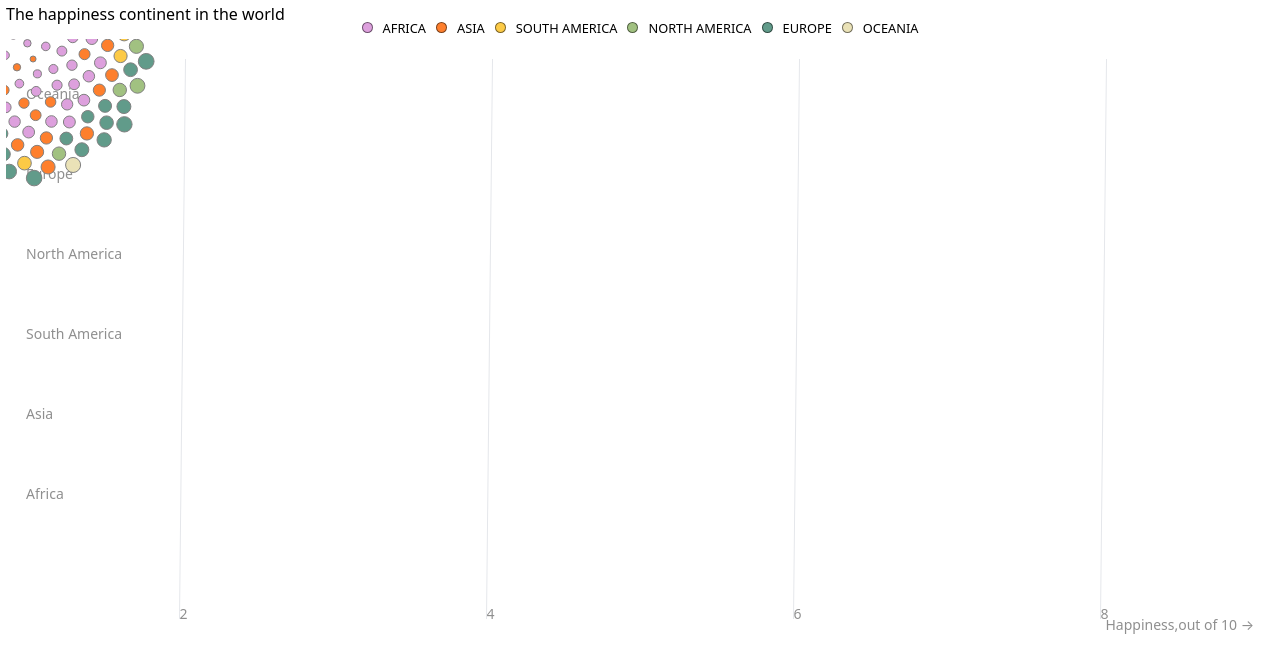
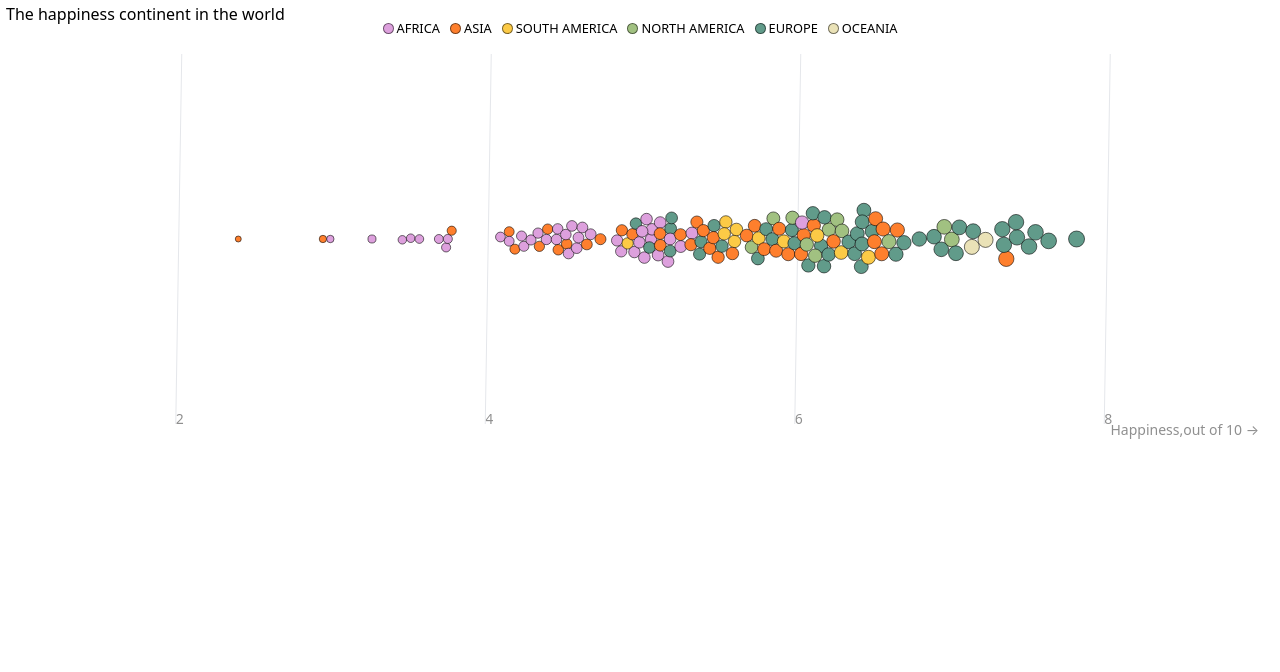
Before and after one commit to simanga-dev/learn-d3-svelte, a Svelte app: page / in a window 1280 px wide. Shown: the top 672 px of the page. Built offline with nearby package versions, Linux system fonts and the light colour scheme.

Commit message:
feat(BeeswarmChart): added BeeswarmChart

```diff
--- a/src/components/BeeswarmChart/AxisY.svelte
+++ b/src/components/BeeswarmChart/AxisY.svelte
@@ -1,13 +1,17 @@
 <script>
     export let yScale;
+    export let groupByContinet;
+    import { fade } from "svelte/transition";
 
     const ticks = yScale.domain();
 </script>
 
 <g class="ticks">
-    {#each ticks as tick}
-        <g class="tick">
-            <text y={yScale(tick)} x="0">{tick}</text>
-        </g>
+    {#each ticks as tick, index}
+        {#if groupByContinet}
+            <g class="tick" in:fade={{ delay: index * 100 }} out:fade>
+                <text y={yScale(tick)} x="0">{tick}</text>
+            </g>
+        {/if}
     {/each}
 </g>
--- a/src/components/BeeswarmChart/BeeswarmChart.svelte
+++ b/src/components/BeeswarmChart/BeeswarmChart.svelte
@@ -6,15 +6,17 @@
     import AxisX from "./AxisX.svelte";
     import AxisY from "./AxisY.svelte";
     import Legend from "./Legend.svelte";
+    import Tootip from "./Tooltip.svelte";
+    import { fade } from "svelte/transition";
 
     let width = 400,
-        height = 600;
+        height = 400;
 
     const margin = {
-        top: 20,
-        right: 20,
-        bottom: 20,
-        left: 20,
+        top: 15,
+        right: 15,
+        bottom: 15,
+        left: 15,
     };
 
     // Generate the average for each continent, so that we can sort according to that
@@ -43,17 +45,19 @@
     $: innerWidth = width - margin.left - margin.right;
     let innerHeight = height - margin.top - margin.bottom;
 
-    $: xScale = scaleLinear()
     // .domain(extent(data, (d) => d.happiness))
-        .domain([1, 9])
-        .range([0, innerWidth]);
+    $: xScale = scaleLinear().domain([1, 9]).range([0, innerWidth]);
 
     let yScale = scaleBand()
         .domain(continents)
         .range([innerHeight, 0])
         .paddingOuter(0.5);
 
-    $: simulation = forceSimulation(data)
+    let groupByContinet = false;
+
+    const simulation = forceSimulation(data);
+    $: {
+        simulation
             .force(
                 "x",
                 forceX()
@@ -63,40 +67,115 @@
             .force(
                 "y",
                 forceY()
-                .y((d) => yScale(d.continent))
+                    .y(
+                        groupByContinet
+                            ? (d) => yScale(d.continent)
+                            : innerHeight / 2
+                    )
                     .strength(0.2)
             )
             .force(
                 "collide",
                 forceCollide().radius((d) => radiusScale(d.happiness))
-        );
+            )
+            .alpha(0.3)
+            .alphaDecay(0.0005)
+            .restart();
+    }
 
-    $: nodes = simulation.nodes();
+    let nodes = [];
+    simulation.on("tick", () => {
+        nodes = simulation.nodes();
+    });
+
+    let hovered;
+    let hoveredContinent;
+    $: console.log(hoveredContinent);
 </script>
 
 <h1>The happiness continent in the world</h1>
 
-<div class="chart-container" bind:clientWidth={width}>
-    <Legend {colorScale} />
-    <svg {width} {height}>
+<Legend {colorScale} bind:hoveredContinent />
+<div
+    class="chart-container"
+    on:click={() => {
+        groupByContinet = !groupByContinet;
+        hovered = null;
+    }}
+    on:keydown={() => {
+        groupByContinet = !groupByContinet;
+        hovered = null;
+    }}
+    bind:clientWidth={width}
+>
+    <svg
+        {width}
+        {height}
+        on:mouseleave={() => {
+            hovered = null;
+        }}
+    >
         <g transform="translate({margin.left}, {margin.top})">
             <AxisX {xScale} height={innerHeight} width={innerWidth} />
-            <AxisY {yScale} />
-            {#each nodes as node}
+            <AxisY {yScale} {groupByContinet} />
+            {#if hovered}
+                <line
+                    x1={hovered.x}
+                    x2={hovered.x}
+                    y1={height - margin.bottom}
+                    y2={hovered.y + margin.top + radiusScale(hovered.happiness)}
+                    stroke={colorScale(hovered.continent)}
+                    stroke-width="2"
+                />
+            {/if}
+
+            {#each nodes as node, index}
                 <circle
+                    in:fade={{ delay: 500 + index * 10 }}
+                    role="button"
                     cx={node.x}
                     cy={node.y}
                     r={radiusScale(node.happiness)}
                     fill={colorScale(node.continent)}
-                    stroke="gray"
+                    stroke={hovered || hoveredContinent
+                        ? hovered === node || hoveredContinent == node.continent
+                            ? "black"
+                            : "transparent"
+                        : "#00000090"}
+                    opacity={hovered || hoveredContinent
+                        ? hovered === node || hoveredContinent == node.continent
+                            ? 1
+                            : 0.3
+                        : 1}
+                    on:mouseover={() => {
+                        hovered = node;
+                    }}
+                    on:focus={() => {
+                        hovered = node;
+                    }}
+                    tabindex="0"
+                    on:click={(e) => {
+                        e.stopPropagation();
+                    }}
+                    on:keydown={(e) => {
+                        e.stopPropagation();
+                    }}
                 />
             {/each}
         </g>
     </svg>
+    {#if hovered}
+        <Tootip {colorScale} data={hovered} {width} />
+    {/if}
 </div>
 
 <style>
-    svg {
-        /* background: gray */
+    .chart-container {
+        position: relative;
+    }
+
+    circle {
+        transition: stroke 300ms ease, opacity 300ms ease;
+        cursor: pointer;
     }
 </style>
--- a/src/components/BeeswarmChart/Legend.svelte
+++ b/src/components/BeeswarmChart/Legend.svelte
@@ -1,11 +1,29 @@
 <script>
     export let colorScale;
+    export let hoveredContinent;
+    let continents = colorScale.domain();
 </script>
 
-<div class="legend">
-    {#each colorScale.domain() as domain}
-        <span style="background-color: {colorScale(domain)}" />
-        <p>{domain}</p>
+<div
+    class="legend"
+    on:mouseleave={() => {
+        hoveredContinent = null;
+    }}
+>
+    {#each continents as continent}
+        <p
+            on:mouseover={() => {
+                hoveredContinent = continent;
+            }}
+            on:focus={() => {
+                hoveredContinent = continent;
+            }}
+            class:unHoveredContinent={hoveredContinent &&
+                hoveredContinent !== continent}
+        >
+            <span style="background-color: {colorScale(continent)}" />
+            {continent}
+        </p>
     {/each}
 </div>
 
@@ -32,5 +50,10 @@
         display: flex;
         align-items: center;
         column-gap: 3px; /* Adds a slight gap between the span and the text */
+        cursor: pointer;
+        transition: opacity 300ms ease;
+    }
+    .unHoveredContinent {
+        opacity: 0.3;
     }
 </style>
--- /dev/null
+++ b/src/components/BeeswarmChart/Tooltip.svelte
@@ -0,0 +1,91 @@
+<script>
+    export let data;
+    export let colorScale;
+    export let width;
+    import { fly, fade } from "svelte/transition";
+
+    let tooltipWidth;
+
+    const xNudge = 5;
+    const yNudge = 5;
+
+    // If the x position + the tooltip width exceeds the chart width, offset backward to prevent overflow
+    $: xPosition =
+        data.x + tooltipWidth + xNudge > width
+            ? data.x - tooltipWidth - xNudge
+            : data.x + xNudge;
+    $: yPosition = data.y + yNudge;
+</script>
+
+<div
+    class="tooltip"
+    in:fly={{ y: 10, duration: 200, delay: 200 }}
+    out:fade
+    style="position: absolute; top: {yPosition}px; left: {xPosition}px"
+    bind:clientWidth={tooltipWidth}
+>
+    <!-- Country name -->
+    <h1>
+        {data.country}
+    </h1>
+    <div class="info">
+        <span class="score">
+            {data.happiness}/10
+        </span>
+        <span
+            class="continent"
+            style="background: {colorScale(data.continent)}"
+        >
+            {data.continent}
+        </span>
+    </div>
+    <span class="bar background" />
+    <span
+        class="bar foreground"
+        style="background: {colorScale(data.continent)};
+        width: {data.happiness * 10}%
+        "
+    />
+</div>
+
+<style>
+    .tooltip {
+        position: absolute;
+        background: white;
+        box-shadow: rgba(0, 0, 0, 0.15) 2px 3px 8px; /* Gives a nice 3d effect */
+        padding: 8px 6px; /* Adds space around content within tooltip */
+        border-radius: 3px; /* Rounds corners */
+        pointer-events: none; /* Prevents tooltip from blocking mouse events */
+        transition: top 300ms ease, left 300ms ease;
+    }
+    .info {
+        display: flex;
+        justify-content: space-between;
+        column-gap: 8px;
+    }
+
+    .continent {
+        font-size: 0.65rem;
+        padding: 3px 4px 2px 4px;
+        border-radius: 3px;
+        text-transform: uppercase;
+        white-space: nowrap; /* Prevents line breaks */
+    }
+    h1 {
+        margin: 0;
+        font-size: 1rem;
+        font-weight: 500;
+        margin-bottom: 3px;
+    }
+
+    .bar {
+        position: absolute;
+        bottom: 0; /* Forces to bottom of tooltip */
+        left: 0; /* Forces to left of tooltip */
+        height: 3px;
+        width: 100%;
+    }
+    .bar.background {
+        background: #ccc;
+    }
+</style>
--- a/src/components/ScatterPlot/Tooltip.svelte
+++ b/src/components/ScatterPlot/Tooltip.svelte
@@ -11,7 +11,7 @@
     let tooltipWidth;
 
     const xNudge = 15;
-    const yNudge = 30;
+    const yNudge = 1000;
 
     $: xPosition =
         x + tooltipWidth > width ? x - tooltipWidth - xNudge : x + xNudge;
```
Lines whose indentation alone changed are shown as unchanged.
